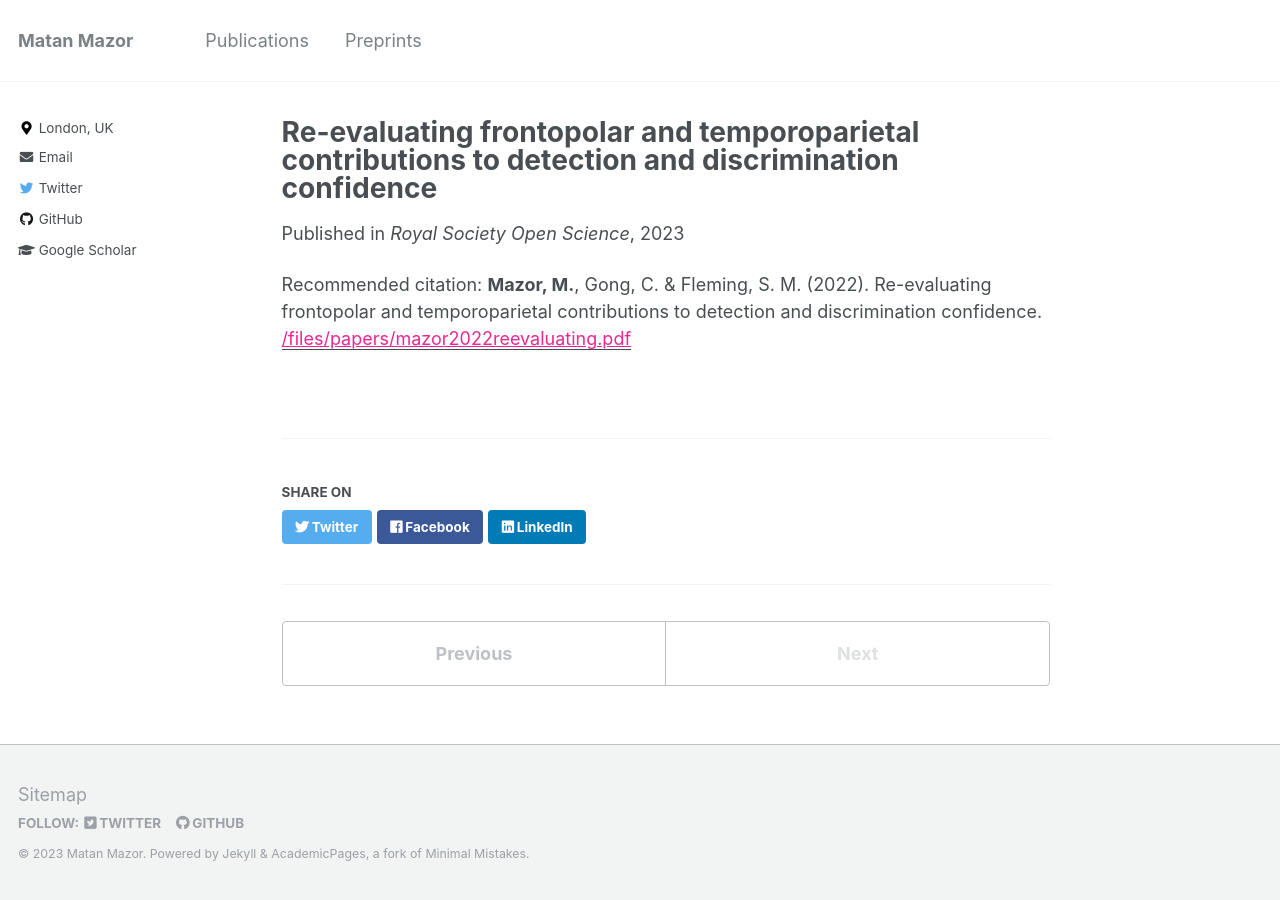
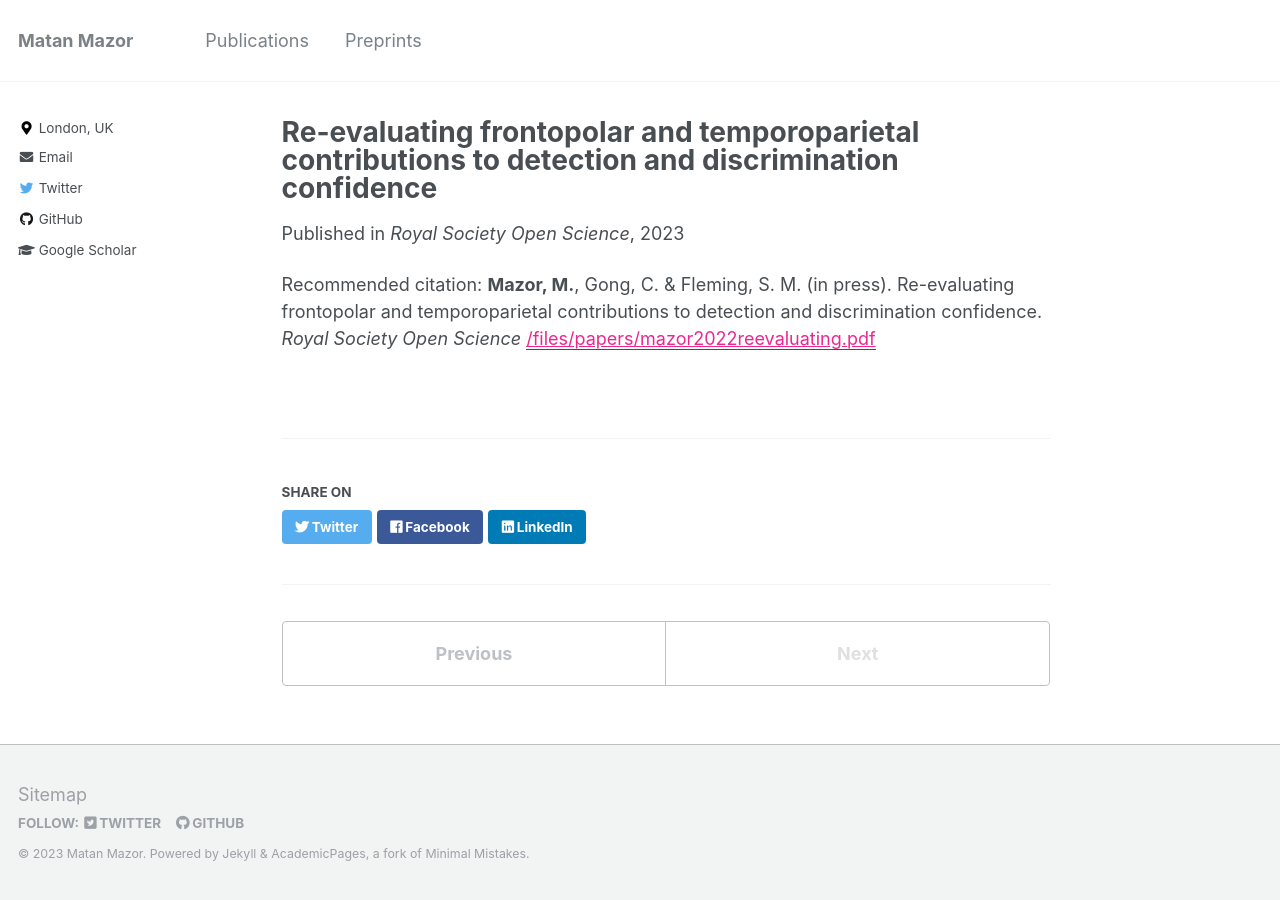
Before and after one commit to matanmazor/matanmazor.github.io, a Jekyll site: the page built from _publications/2023-03-01-re-evaluating.md, in a window 1280 px wide. Built offline with Jekyll 4.4.1, drawn with Linux system fonts in a browser that asks for light colours.

Commit message:
fixed reference for Royal Society paper

```diff
--- a/_publications/2023-03-01-re-evaluating.md
+++ b/_publications/2023-03-01-re-evaluating.md
@@ -7,5 +7,5 @@ venue: 'Royal Society Open Science'
 github: 'https://github.com/matanmazor/unequalVarianceDiscrimination'
 paperurl: '/files/papers/mazor2022reevaluating.pdf'
 data: 'https://openneuro.org/datasets/ds004081/versions/1.0.0'
-citation: '<b>Mazor, M.</b>, Gong, C. & Fleming, S. M. (2022). Re-evaluating frontopolar and temporoparietal contributions to detection and discrimination confidence.'
+citation: '<b>Mazor, M.</b>, Gong, C. & Fleming, S. M. (in press). Re-evaluating frontopolar and temporoparietal contributions to detection and discrimination confidence. <i>Royal Society Open Science</i>'
 ---
```
